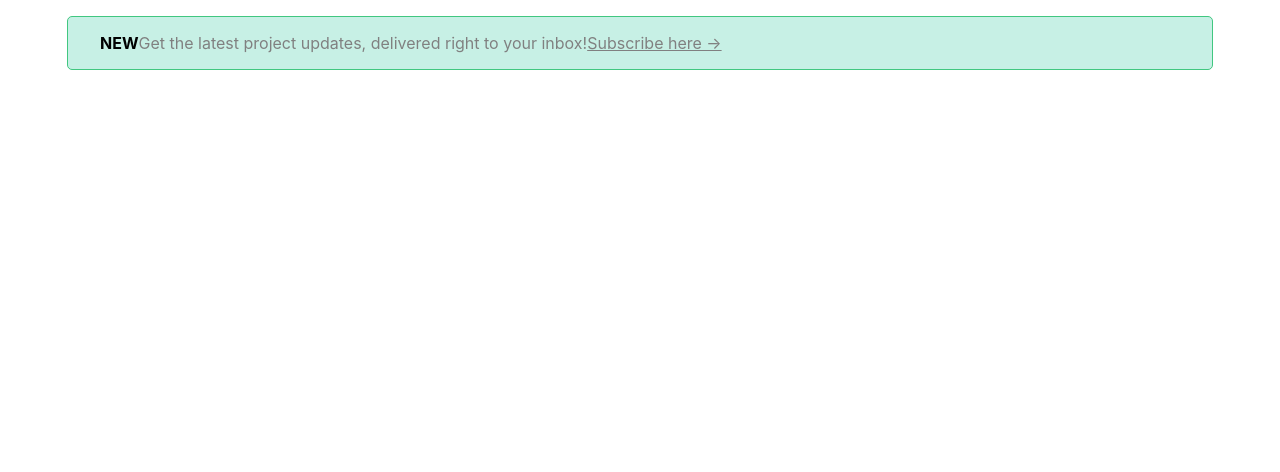
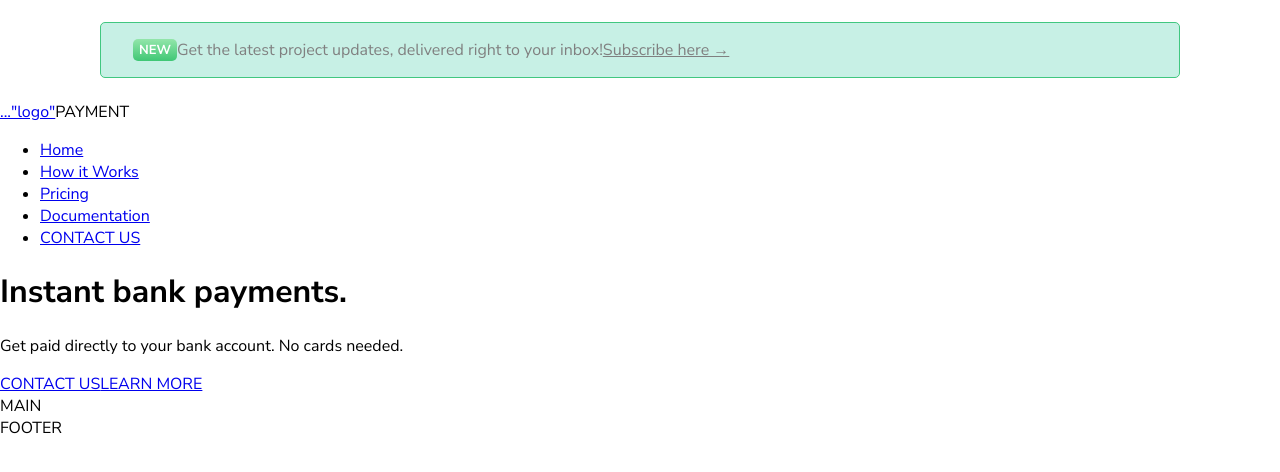
Before and after one commit to BetancourtFelipe/react-landing-page, a React (Create React App) app: page / in a window 1280 px wide. Shown: the top 472 px of the page. Built offline with nearby package versions, Linux system fonts and the light colour scheme.

Commit message:
Add Notice section/header

```diff
--- a/public/index.html
+++ b/public/index.html
@@ -25,6 +25,12 @@
       Learn how to configure a non-root public URL by running `npm run build`.
     -->
     <title>React App</title>
+    <link rel="preconnect" href="https://fonts.googleapis.com" />
+    <link rel="preconnect" href="https://fonts.gstatic.com" crossorigin />
+    <link
+      href="https://fonts.googleapis.com/css2?family=Nunito+Sans:wght@400;700&display=swap"
+      rel="stylesheet"
+    />
   </head>
   <body>
     <noscript>You need to enable JavaScript to run this app.</noscript>
--- a/src/App.css
+++ /dev/null
@@ -1,38 +0,0 @@
-.App {
-  text-align: center;
-}
-
-.App-logo {
-  height: 40vmin;
-  pointer-events: none;
-}
-
-@media (prefers-reduced-motion: no-preference) {
-  .App-logo {
-    animation: App-logo-spin infinite 20s linear;
-  }
-}
-
-.App-header {
-  background-color: #282c34;
-  min-height: 100vh;
-  display: flex;
-  flex-direction: column;
-  align-items: center;
-  justify-content: center;
-  font-size: calc(10px + 2vmin);
-  color: white;
-}
-
-.App-link {
-  color: #61dafb;
-}
-
-@keyframes App-logo-spin {
-  from {
-    transform: rotate(0deg);
-  }
-  to {
-    transform: rotate(360deg);
-  }
-}
--- a/src/App.js
+++ b/src/App.js
@@ -1,13 +1,13 @@
 /** @jsxImportSource @emotion/react */
-import './App.css';
+
 import { css } from '@emotion/react';
 
 const noticeSectionStyle = css`
+  display: flex;
   max-width: 1080px;
-  margin: 1em auto;
+  margin: 1.4em auto;
   background-color: #c7f0e5;
   padding: 1em 2em;
-  -webkit-border-radius: 5px;
   border-radius: 5px;
   border: 1px solid #41c780;
   width: 100%;
@@ -18,11 +18,24 @@ const noticeSectionStyle = css`
   a {
     color: grey;
   }
+  strong {
+    background: linear-gradient(to bottom, #93e6aa, #3fc775);
+    color: white;
+    border: #41c990;
+    border-radius: 5px;
+    padding: 2px 6px;
+    font-size: small;
+  }
+`;
+
+const headerHomeHeader = css`
+  background-size: 100%;
+  box-sizing: border-box;
 `;
 
 function App() {
   return (
-    <div>
+    <>
       <section css={noticeSectionStyle}>
         <strong>NEW</strong>
         <span>
@@ -30,15 +43,45 @@ function App() {
           <a href="https://updates.verify.as/">Subscribe here →</a>
         </span>
       </section>
-      <header>
+      <header css={headerHomeHeader}>
         <div>
-          <div></div>
-          <nav></nav>
+          <div>
+            <a href="https://verify.as/index.html">..."logo"</a>
+            <span>PAYMENT</span>
+          </div>
+          <nav>
+            <ul>
+              <li>
+                <a href=" ">Home</a>
+              </li>
+              <li>
+                <a href=" ">How it Works</a>
+              </li>
+              <li>
+                <a href=" ">Pricing</a>
+              </li>
+              <li>
+                <a href=" ">Documentation</a>
+              </li>
+              <li>
+                <a href=" ">CONTACT US</a>
+              </li>
+            </ul>
+          </nav>
+          <div>
+            <h1>Instant bank payments.</h1>
+            <p>Get paid directly to your bank account. No cards needed.</p>
+            <div>
+              <a href=" ">CONTACT US</a>
+              <a href=" ">LEARN MORE</a>
+            </div>
+          </div>
         </div>
       </header>
-      <main></main>
-      <footer></footer>
-    </div>
+
+      <main>MAIN</main>
+      <footer>FOOTER</footer>
+    </>
   );
 }
 
--- a/src/index.css
+++ /dev/null
@@ -1,13 +0,0 @@
-body {
-  margin: 0;
-  font-family: -apple-system, BlinkMacSystemFont, 'Segoe UI', 'Roboto', 'Oxygen',
-    'Ubuntu', 'Cantarell', 'Fira Sans', 'Droid Sans', 'Helvetica Neue',
-    sans-serif;
-  -webkit-font-smoothing: antialiased;
-  -moz-osx-font-smoothing: grayscale;
-}
-
-code {
-  font-family: source-code-pro, Menlo, Monaco, Consolas, 'Courier New',
-    monospace;
-}
--- a/src/index.js
+++ b/src/index.js
@@ -1,14 +1,29 @@
+import { css, Global } from '@emotion/react';
 import React from 'react';
 import ReactDOM from 'react-dom/client';
-import './index.css';
 import App from './App';
 import reportWebVitals from './reportWebVitals';
 
 const root = ReactDOM.createRoot(document.getElementById('root'));
 root.render(
   <React.StrictMode>
+    <Global
+      styles={css`
+        body {
+          margin: 0;
+          font-family: 'Nunito Sans', sans-serif;
+          -webkit-font-smoothing: antialiased;
+          -moz-osx-font-smoothing: grayscale;
+        }
+        *,
+        ::after,
+        ::before {
+          box-sizing: border-box;
+        }
+      `}
+    />
     <App />
-  </React.StrictMode>
+  </React.StrictMode>,
 );
 
 // If you want to start measuring performance in your app, pass a function
```
